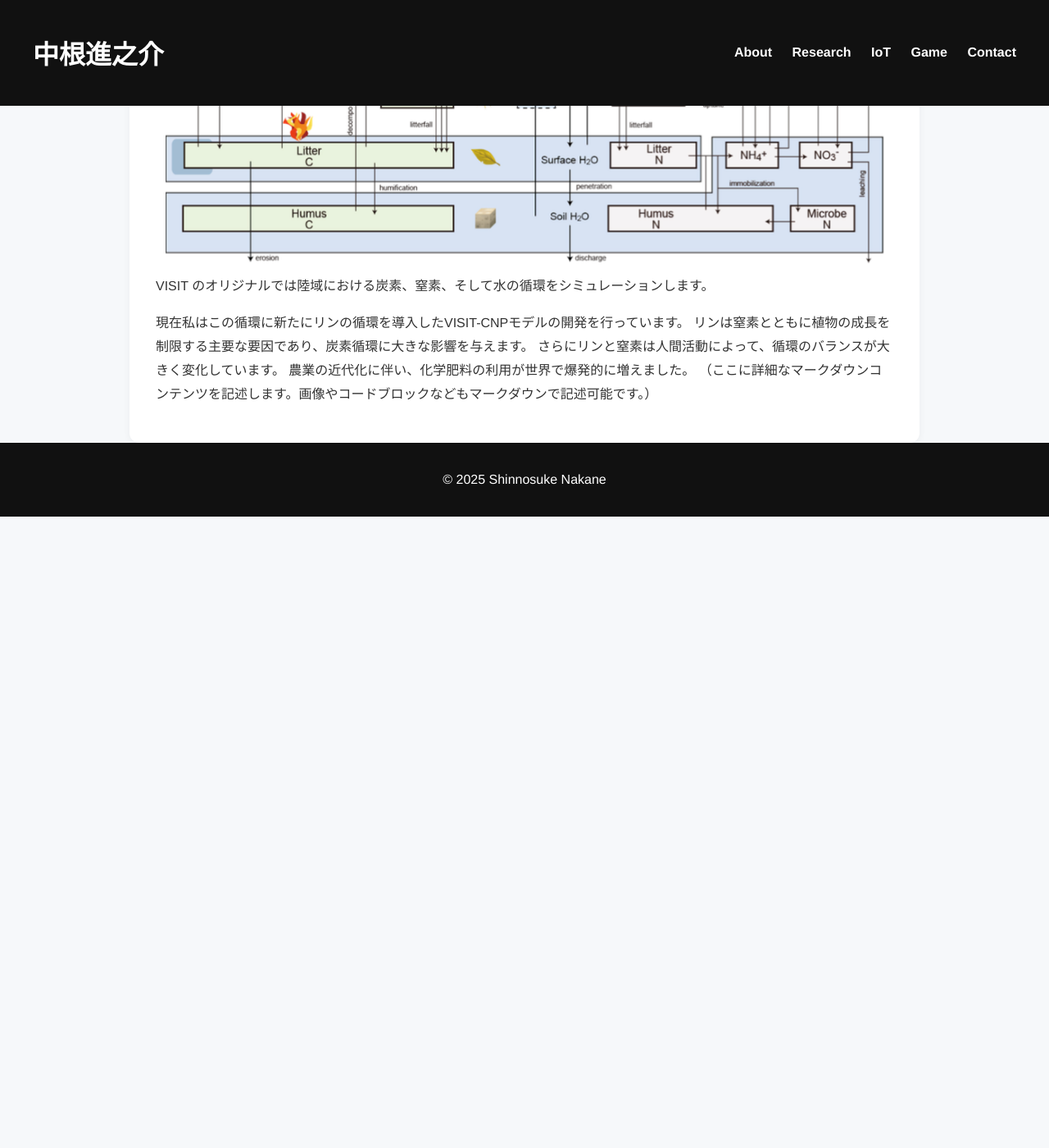
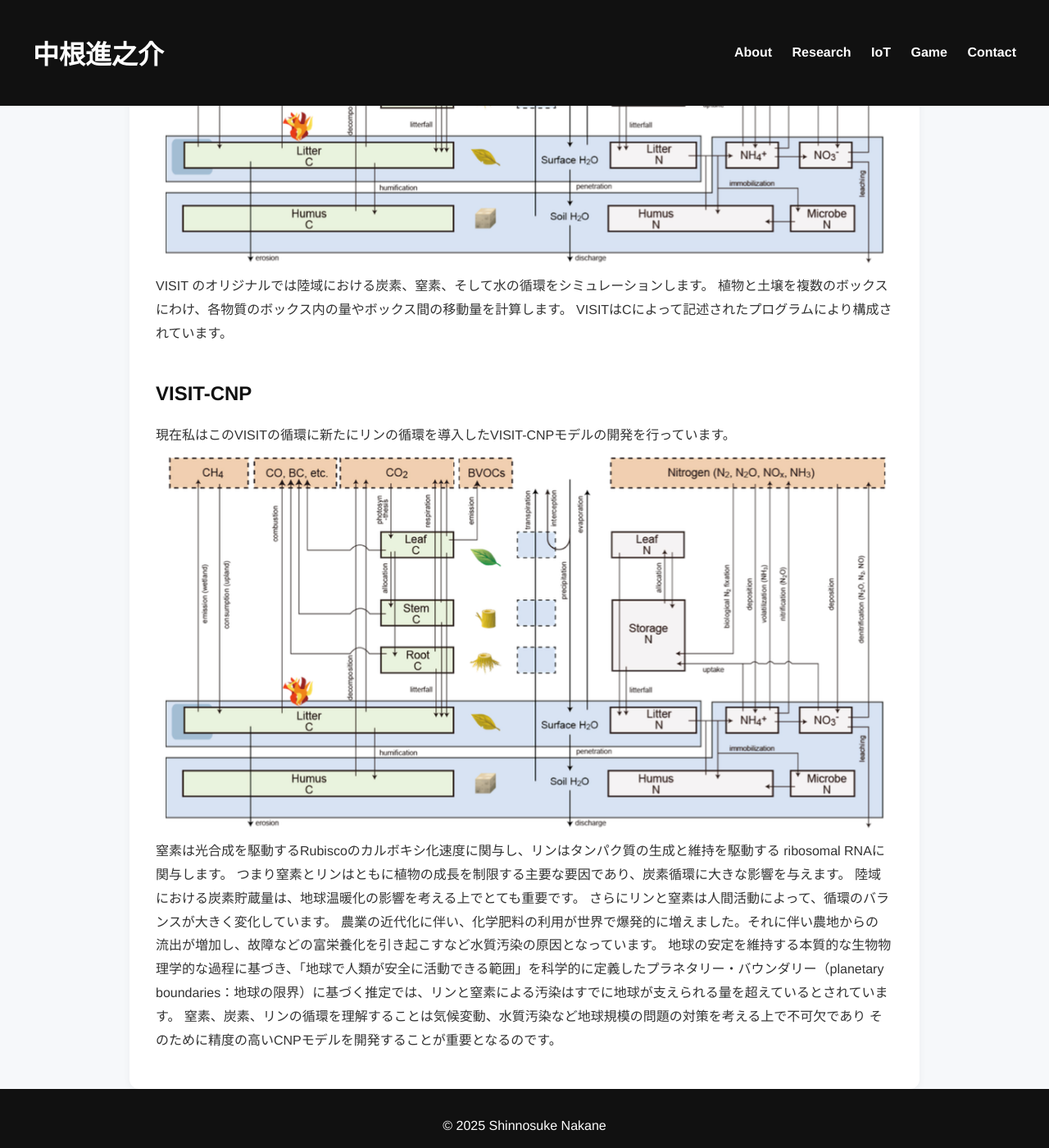
Before and after one commit to shin-nakane/shin.nakane.achive, a Jekyll site: the page built from projects/research.md, in a window 1280 px wide and 1400 px high, scrolled down 575 px. Shown: the whole window at 82% size. Built offline with Jekyll 4.4.1, drawn with Linux system fonts in a browser that asks for light colours; before the commit the page ends 1205 px from its top, so only the background shows below that; some of the changed text lies outside the part shown.

Commit message:
add context

```diff
--- a/projects/research.md
+++ b/projects/research.md
@@ -7,16 +7,26 @@ permalink: /projects/research/
 # 研究内容
 
 シミュレーションモデルを用いて陸域生態系における物質循環について研究しています。
-シミュレーションモデルは日本を代表する陸域生態系モデルである(VISITVegetation Integrative SImulator for Tarce gases)
-を使用しています。VISITはCによって記述されたプログラムにより構成されています。
+日本を代表する陸域生態系モデルである(VISITVegetation Integrative SImulator for Tarce gases)
+を使用し、オリジナルの炭素と窒素に加えリンの循環を加えたVISIT-CNPモデルの開発を行っています。
 
 
 ## VISIT
 <img class="img-fluid" src="/shin.nakane.achive/images/visit.png">
 VISIT のオリジナルでは陸域における炭素、窒素、そして水の循環をシミュレーションします。
+植物と土壌を複数のボックスにわけ、各物質のボックス内の量やボックス間の移動量を計算します。
+VISITはCによって記述されたプログラムにより構成されています。
 
-現在私はこの循環に新たにリンの循環を導入したVISIT-CNPモデルの開発を行っています。
-リンは窒素とともに植物の成長を制限する主要な要因であり、炭素循環に大きな影響を与えます。
+## VISIT-CNP
+現在私はこのVISITの循環に新たにリンの循環を導入したVISIT-CNPモデルの開発を行っています。
+<img class="img-fluid" src="/shin.nakane.achive/images/visit.png">
+窒素は光合成を駆動するRubiscoのカルボキシ化速度に関与し、リンはタンパク質の生成と維持を駆動する
+ribosomal RNAに関与します。
+つまり窒素とリンはともに植物の成長を制限する主要な要因であり、炭素循環に大きな影響を与えます。
+陸域における炭素貯蔵量は、地球温暖化の影響を考える上でとても重要です。
 さらにリンと窒素は人間活動によって、循環のバランスが大きく変化しています。
-農業の近代化に伴い、化学肥料の利用が世界で爆発的に増えました。
-（ここに詳細なマークダウンコンテンツを記述します。画像やコードブロックなどもマークダウンで記述可能です。）
+農業の近代化に伴い、化学肥料の利用が世界で爆発的に増えました。それに伴い農地からの
+流出が増加し、故障などの富栄養化を引き起こすなど水質汚染の原因となっています。
+地球の安定を維持する本質的な生物物理学的な過程に基づき、「地球で人類が安全に活動できる範囲」を科学的に定義したプラネタリー・バウンダリー（planetary boundaries：地球の限界）に基づく推定では、リンと窒素による汚染はすでに地球が支えられる量を超えているとされています。
+窒素、炭素、リンの循環を理解することは気候変動、水質汚染など地球規模の問題の対策を考える上で不可欠であり
+そのために精度の高いCNPモデルを開発することが重要となるのです。
```
Also changed, not shown: projects/iotproject.md (+1 -1 lines).
